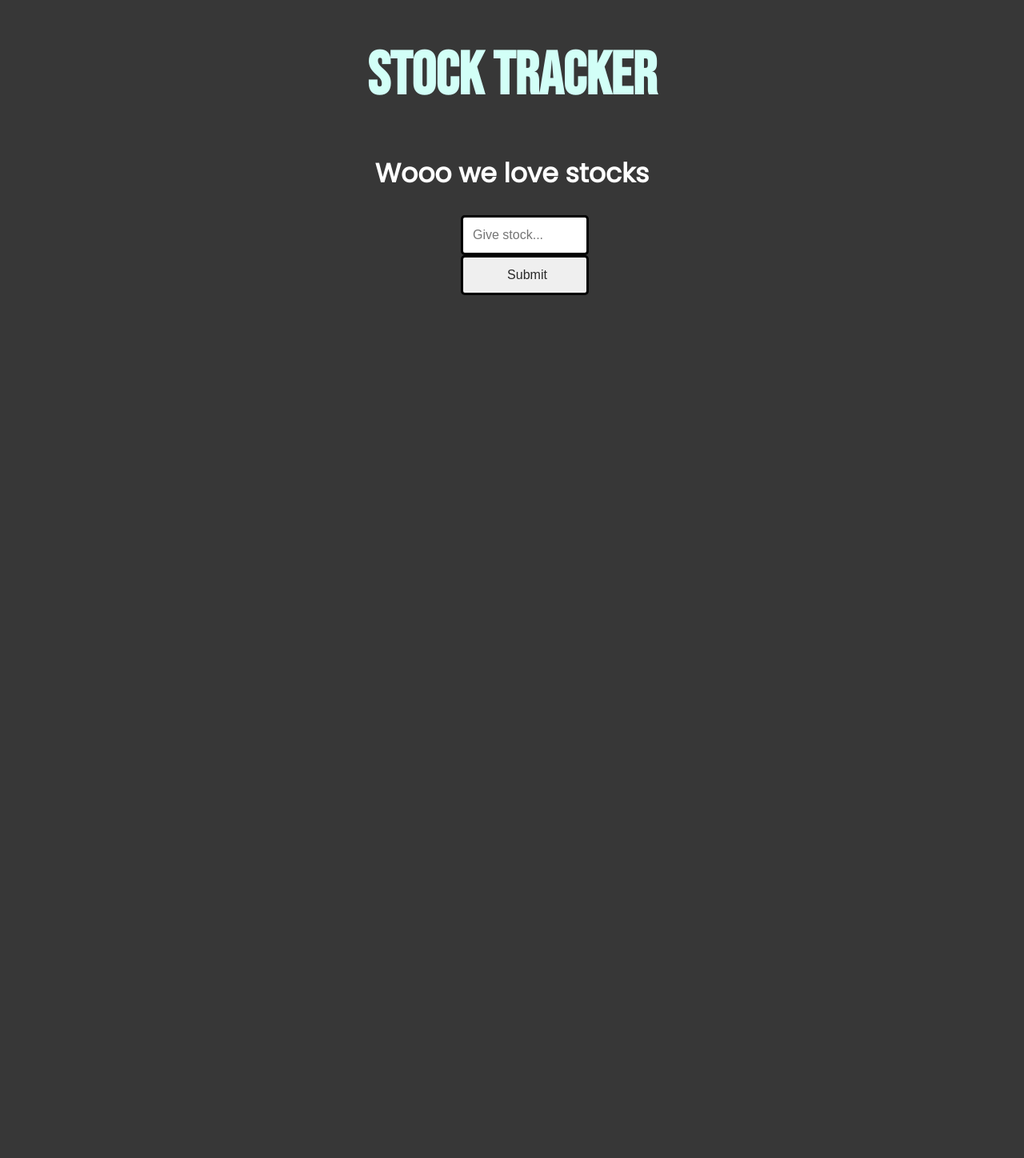
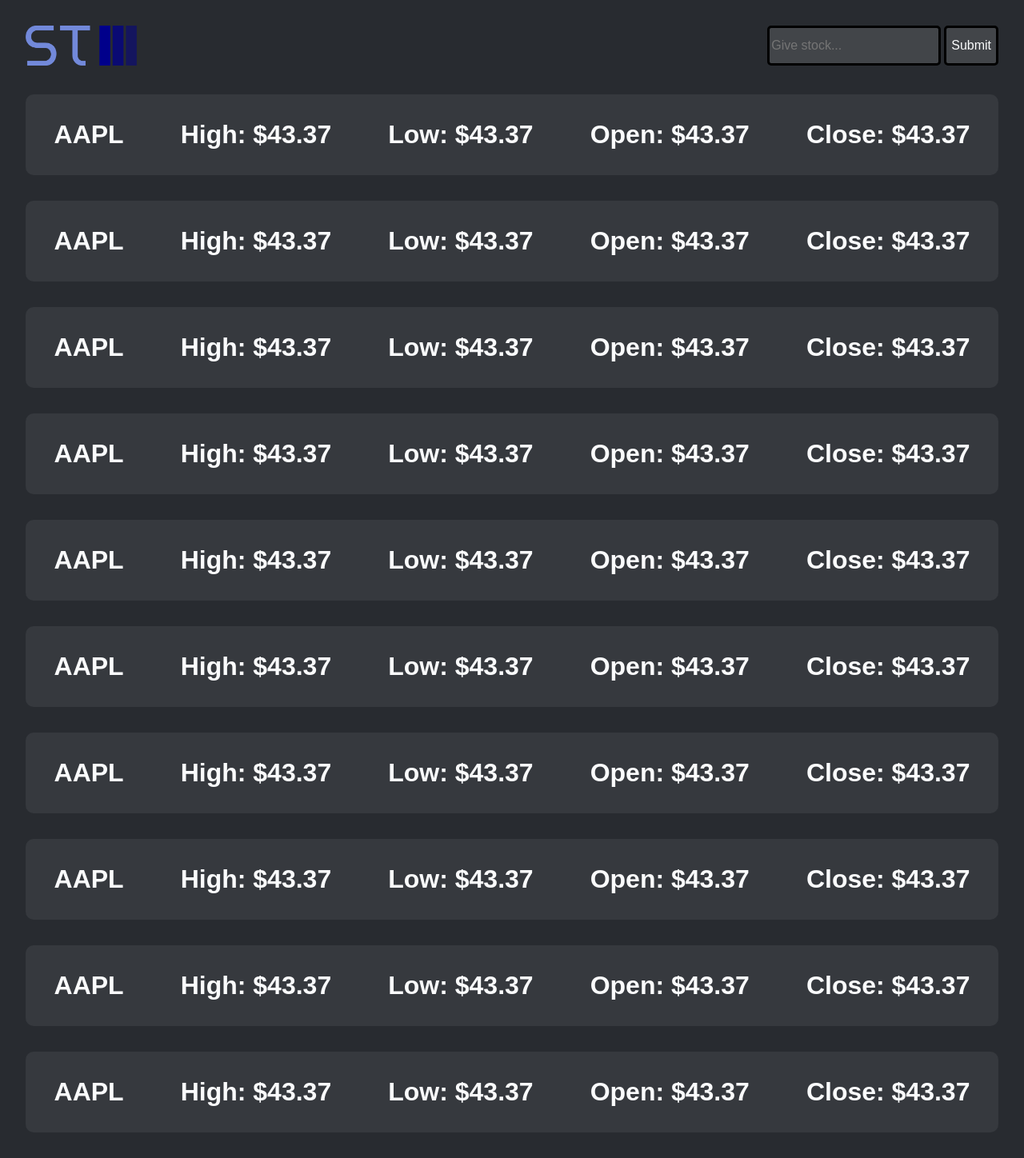
Before and after one commit to cassy206/CS480-P_Edits, a Flask app: page /dashboard in a window 1280 px wide. Shown: the whole page at 80% size. Before the commit the page ends 369 px from the top, so only its background shows below. Run offline with Flask 3, Linux system fonts and the light colour scheme.

Commit message:
Added grids for dashboard to display stocks

```diff
--- a/app.py
+++ b/app.py
@@ -1,13 +1,13 @@
 # app.py
 from flask import Flask
 from error_handlers import errors
-from views import main
+from views import views
 import models
 
 
 def create_app():
     app = Flask(__name__)
-    app.register_blueprint(main)
+    app.register_blueprint(views)
     app.register_blueprint(errors)
     models.init_db()
     return app
--- a/static/css/dashboard.css
+++ b/static/css/dashboard.css
@@ -1,56 +1,80 @@
-@font-face {
-    font-family: BebasNue;
-    src: url("/static/fonts/BebasNeue-Regular.ttf");
+:root {
+    --primary: #282b30;
+    --secondary: #36393e;
+    --light: #424549;
+    --headerColor: #7289da;
+    --textColor: #fafbfc;
 }
-@font-face {
-    font-family: Poppins;
-    src: url("/static/fonts/Poppins-Regular.ttf");
+* {
+    box-sizing: border-box;
 }
+
 body {
     margin: 0;
     padding: 0;
-    background: rgba(0, 0, 0, 0.786);
+    background: var(--primary);
+}
+
+header {
+    display: flex;
+    justify-content: space-between;
+}
+
+header img{
+    height: 50px;
+    margin: 2em 2em 0 2em;
+}
+
+header form {
+    margin: 2em 2em 0 2em;
+}
+
+form input {
+    border: 3px solid #000;
+    border-radius: 5px;
+    user-select: auto;
+    height: 50px;
+    color: var(--textColor);
+    font-size: 1em;
+    background-color: var(--light);
+}
+
+form input:focus{
+    border: 3px solid #5551ff;
 }
 
 h1 {
-    color: rgb(210, 255, 247);
-    font-size: 75px;
+    color: var(--textColor);
+    font-size: 2em;
     font-family: BebasNue, sans-serif;
     text-align: center;
 }
-h2 {
-    color: white;
-    font-size: 33px;
+h2, h3 {
+    color: var(--textColor);
+    font-size: 2em;
     font-family: Poppins, sans-serif;
     text-align: center;
 }
 
 p {
-    color: white;
+    color: var(--textColor);
     font-size: 20px;
     font-family: Poppins, sans-serif;
     text-align: center;
     padding: 30px;
 }
 
-.color {
-    font-size: 36px;
-    color: rgb(210, 255, 247);
+.dashboard-grid{
+    display: flex;
+    justify-content: space-around;
+    background-color: var(--secondary);
+    border-radius: 10px;
+    margin: clamp(2em, 1.6vw, 6em);
+    text-align: center;
 }
 
-form input {
-    border: 3px solid #000;
-    border-radius: 5px;
-    height: 50px;
-    color: #282828;
-    width: 10em;
-    box-sizing: border-box;
-    user-select: auto;
-    font-size: 16px;
-    padding: 0 6px 0 12px;
-    margin-left: 45%;
+.dashboard-grid:hover {
+    transform: scale(102%);
+    transition-duration: 300ms;
+    cursor: pointer;
 }
-
-form input:focus{
-    border: 3px solid #5551ff;
-}
--- a/static/js/dashboard.js
+++ b/static/js/dashboard.js
@@ -1 +1,40 @@
-console.log("This is the dashboard, connected to the dashboard.js file");
+// Get the parent element where you want to add the divs
+let parentElement = document.body; // Change this to your desired parent element
+
+for (let i = 0; i < 10; i++) {
+    let div = document.createElement('div');
+    div.className = 'dashboard-grid';
+
+    let ticker = document.createElement('h3');
+    ticker.className = 'ticker';
+    ticker.textContent = 'AAPL';
+    div.appendChild(ticker);
+
+    let high = document.createElement('h3');
+    high.className = 'high';
+    high.textContent = 'High: $43.37';
+    div.appendChild(high);
+
+    let low = document.createElement('h3');
+    low.className = 'low';
+    low.textContent = 'Low: $43.37';
+    div.appendChild(low);
+
+    let open = document.createElement('h3');
+    open.className = 'open';
+    open.textContent = 'Open: $43.37';
+    div.appendChild(open);
+
+    let close = document.createElement('h3');
+    close.className = 'close';
+    close.textContent = 'Close: $43.37';
+    div.appendChild(close);
+
+    // Add the onclick event
+    div.onclick = function() {
+        console.log(url)
+        window.location.href = url + '?symbol=' + ticker.textContent;
+    }
+
+    parentElement.appendChild(div);
+}
--- a/templates/404page.html
+++ b/templates/404page.html
@@ -10,7 +10,7 @@
     <h1>Oops you got misdirected!</h1>
     <h2>This link is not mentioned in this site</h2>
     <div>
-        <a href={{ url_for("main.dashboard") }}>
+        <a href={{ url_for("views.dashboard") }}>
         <button>Jump To Dashboard Page</button>
         </a>
     </div>
--- a/templates/dashboard.html
+++ b/templates/dashboard.html
@@ -7,11 +7,18 @@
     <link rel="icon" type="image/x-icon" href="/static/icons/favicon.ico">
 </head>
 <body>
-    <h1>Stock Tracker</h1>
-    <h2>Wooo we love stocks</h2>
-    <form class="search" autocomplete="off" action="{{ url_for('main.stock') }}" method="GET">
+<script>
+   let url = '{{ url }}';
+</script>
+<header>
+   <a href="/">
+      <img src="/static/images/logo.png" alt="Logo" onclick=""{{ url_for('views.dashboard') }}"">
+   </a>
+       <form class="search" autocomplete="off" action="{{ url_for('views.stock') }}" method="GET">
         <input type="text" name="symbol" placeholder="Give stock..." required>
         <input type="submit" value="Submit">
     </form>
+</header>
+    <script src="/static/js/dashboard.js"></script>
 </body>
 </html>
--- a/views.py
+++ b/views.py
@@ -5,26 +5,27 @@
 from flask import Blueprint, render_template, redirect, url_for, request
 from utils import get_data
 
-main = Blueprint('main', __name__)
+views = Blueprint('views', __name__)
 
 
-@main.route("/")
+@views.route("/")
 def default():
-    return redirect(url_for("main.dashboard"))
+    return redirect(url_for("views.dashboard"))
 
 
-@main.route("/dashboard")
+@views.route("/dashboard")
 def dashboard():
-    num = random.randint(1,10)
-    return render_template("dashboard.html", num=num)
+    url = url_for('views.stock')
+    return render_template('dashboard.html', url=url)
 
 
-@main.route("/stock")
+@views.route("/stock")
 def stock():
     AV_API_KEY = os.getenv('AV_API_KEY')
     symbol = request.args.get('symbol')
     stock_url = f"https://www.alphavantage.co/query?function=TIME_SERIES_DAILY&symbol={symbol}&apikey={AV_API_KEY}"
     data = get_data(symbol, stock_url)
+    print(data)
     chart_data = [
         {
             'time': date,
```
Also changed, not shown: api_cache.db, static/images/logo.png (added).
